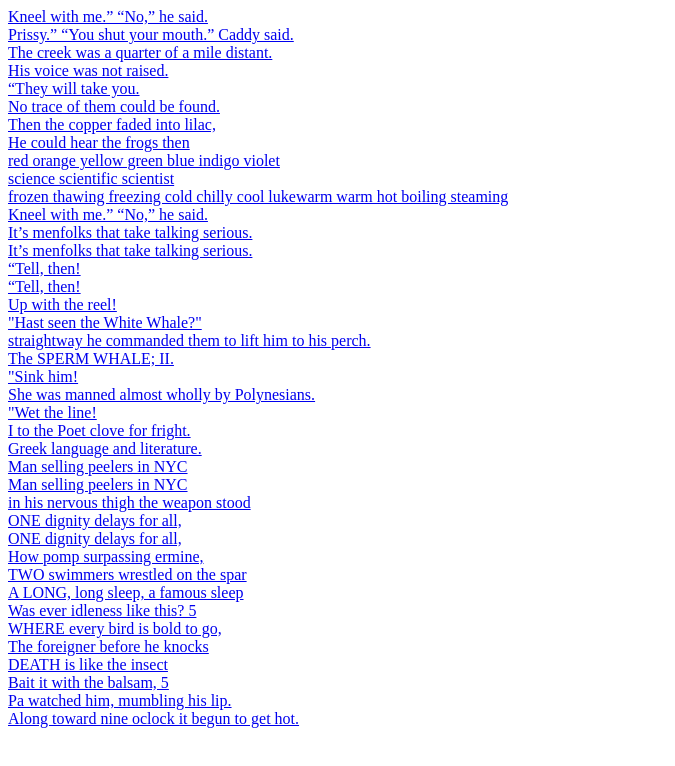
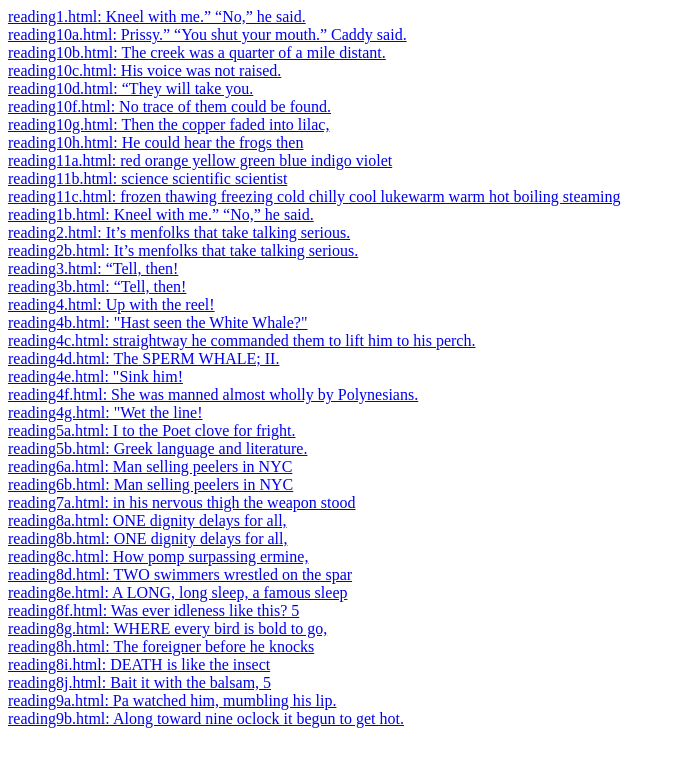
Before and after one commit to robertsdionne/rwet, a plain HTML site: page final/index.html in a window 1280 px wide. Shown: the whole page, without its empty margins (0-675 px from the left). Drawn offline with Linux system fonts and the light colour scheme.

Commit message:
Update index.

```diff
--- a/final/index.html
+++ b/final/index.html
@@ -1,46 +1,46 @@
 <html>
 <body>
 <p>
-<a href="reading1.html">Kneel with me.” “No,” he said.</a><br />
-<a href="reading10a.html">Prissy.” “You shut your mouth.” Caddy said.</a><br />
-<a href="reading10b.html">The creek was a quarter of a mile distant.</a><br />
-<a href="reading10c.html">His voice was not raised.</a><br />
-<a href="reading10d.html">“They will take you.</a><br />
-<a href="reading10f.html">No trace of them could be found.</a><br />
-<a href="reading10g.html">Then the copper faded into lilac,</a><br />
-<a href="reading10h.html">He could hear the frogs then</a><br />
-<a href="reading11a.html">red orange yellow green blue indigo violet</a><br />
-<a href="reading11b.html">science scientific scientist</a><br />
-<a href="reading11c.html">frozen thawing freezing cold chilly cool lukewarm warm hot boiling steaming</a><br />
-<a href="reading1b.html">Kneel with me.” “No,” he said.</a><br />
-<a href="reading2.html">It’s menfolks that take talking serious.</a><br />
-<a href="reading2b.html">It’s menfolks that take talking serious.</a><br />
-<a href="reading3.html">“Tell, then!</a><br />
-<a href="reading3b.html">“Tell, then!</a><br />
-<a href="reading4.html">Up with the reel!</a><br />
-<a href="reading4b.html">"Hast seen the White Whale?"</a><br />
-<a href="reading4c.html">straightway he commanded them to lift him to his perch.</a><br />
-<a href="reading4d.html">The SPERM WHALE; II.</a><br />
-<a href="reading4e.html">"Sink him!</a><br />
-<a href="reading4f.html">She was manned almost wholly by Polynesians.</a><br />
-<a href="reading4g.html">"Wet the line!</a><br />
-<a href="reading5a.html">I to the Poet clove for fright.</a><br />
-<a href="reading5b.html">Greek language and literature.</a><br />
-<a href="reading6a.html">Man selling peelers in NYC</a><br />
-<a href="reading6b.html">Man selling peelers in NYC</a><br />
-<a href="reading7a.html">in his nervous thigh the weapon stood</a><br />
-<a href="reading8a.html">ONE dignity delays for all,</a><br />
-<a href="reading8b.html">ONE dignity delays for all,</a><br />
-<a href="reading8c.html">How pomp surpassing ermine,</a><br />
-<a href="reading8d.html">TWO swimmers wrestled on the spar</a><br />
-<a href="reading8e.html">A LONG, long sleep, a famous sleep</a><br />
-<a href="reading8f.html">Was ever idleness like this? 5</a><br />
-<a href="reading8g.html">WHERE every bird is bold to go,</a><br />
-<a href="reading8h.html">The foreigner before he knocks</a><br />
-<a href="reading8i.html">DEATH is like the insect</a><br />
-<a href="reading8j.html">Bait it with the balsam, 5</a><br />
-<a href="reading9a.html">Pa watched him, mumbling his lip.</a><br />
-<a href="reading9b.html">Along toward nine oclock it begun to get hot.</a><br />
+<a href="reading1.html">reading1.html: Kneel with me.” “No,” he said.</a><br />
+<a href="reading10a.html">reading10a.html: Prissy.” “You shut your mouth.” Caddy said.</a><br />
+<a href="reading10b.html">reading10b.html: The creek was a quarter of a mile distant.</a><br />
+<a href="reading10c.html">reading10c.html: His voice was not raised.</a><br />
+<a href="reading10d.html">reading10d.html: “They will take you.</a><br />
+<a href="reading10f.html">reading10f.html: No trace of them could be found.</a><br />
+<a href="reading10g.html">reading10g.html: Then the copper faded into lilac,</a><br />
+<a href="reading10h.html">reading10h.html: He could hear the frogs then</a><br />
+<a href="reading11a.html">reading11a.html: red orange yellow green blue indigo violet</a><br />
+<a href="reading11b.html">reading11b.html: science scientific scientist</a><br />
+<a href="reading11c.html">reading11c.html: frozen thawing freezing cold chilly cool lukewarm warm hot boiling steaming</a><br />
+<a href="reading1b.html">reading1b.html: Kneel with me.” “No,” he said.</a><br />
+<a href="reading2.html">reading2.html: It’s menfolks that take talking serious.</a><br />
+<a href="reading2b.html">reading2b.html: It’s menfolks that take talking serious.</a><br />
+<a href="reading3.html">reading3.html: “Tell, then!</a><br />
+<a href="reading3b.html">reading3b.html: “Tell, then!</a><br />
+<a href="reading4.html">reading4.html: Up with the reel!</a><br />
+<a href="reading4b.html">reading4b.html: "Hast seen the White Whale?"</a><br />
+<a href="reading4c.html">reading4c.html: straightway he commanded them to lift him to his perch.</a><br />
+<a href="reading4d.html">reading4d.html: The SPERM WHALE; II.</a><br />
+<a href="reading4e.html">reading4e.html: "Sink him!</a><br />
+<a href="reading4f.html">reading4f.html: She was manned almost wholly by Polynesians.</a><br />
+<a href="reading4g.html">reading4g.html: "Wet the line!</a><br />
+<a href="reading5a.html">reading5a.html: I to the Poet clove for fright.</a><br />
+<a href="reading5b.html">reading5b.html: Greek language and literature.</a><br />
+<a href="reading6a.html">reading6a.html: Man selling peelers in NYC</a><br />
+<a href="reading6b.html">reading6b.html: Man selling peelers in NYC</a><br />
+<a href="reading7a.html">reading7a.html: in his nervous thigh the weapon stood</a><br />
+<a href="reading8a.html">reading8a.html: ONE dignity delays for all,</a><br />
+<a href="reading8b.html">reading8b.html: ONE dignity delays for all,</a><br />
+<a href="reading8c.html">reading8c.html: How pomp surpassing ermine,</a><br />
+<a href="reading8d.html">reading8d.html: TWO swimmers wrestled on the spar</a><br />
+<a href="reading8e.html">reading8e.html: A LONG, long sleep, a famous sleep</a><br />
+<a href="reading8f.html">reading8f.html: Was ever idleness like this? 5</a><br />
+<a href="reading8g.html">reading8g.html: WHERE every bird is bold to go,</a><br />
+<a href="reading8h.html">reading8h.html: The foreigner before he knocks</a><br />
+<a href="reading8i.html">reading8i.html: DEATH is like the insect</a><br />
+<a href="reading8j.html">reading8j.html: Bait it with the balsam, 5</a><br />
+<a href="reading9a.html">reading9a.html: Pa watched him, mumbling his lip.</a><br />
+<a href="reading9b.html">reading9b.html: Along toward nine oclock it begun to get hot.</a><br />
 </p>
 </body>
 </html>
```
Also changed, not shown: 1 other file.
